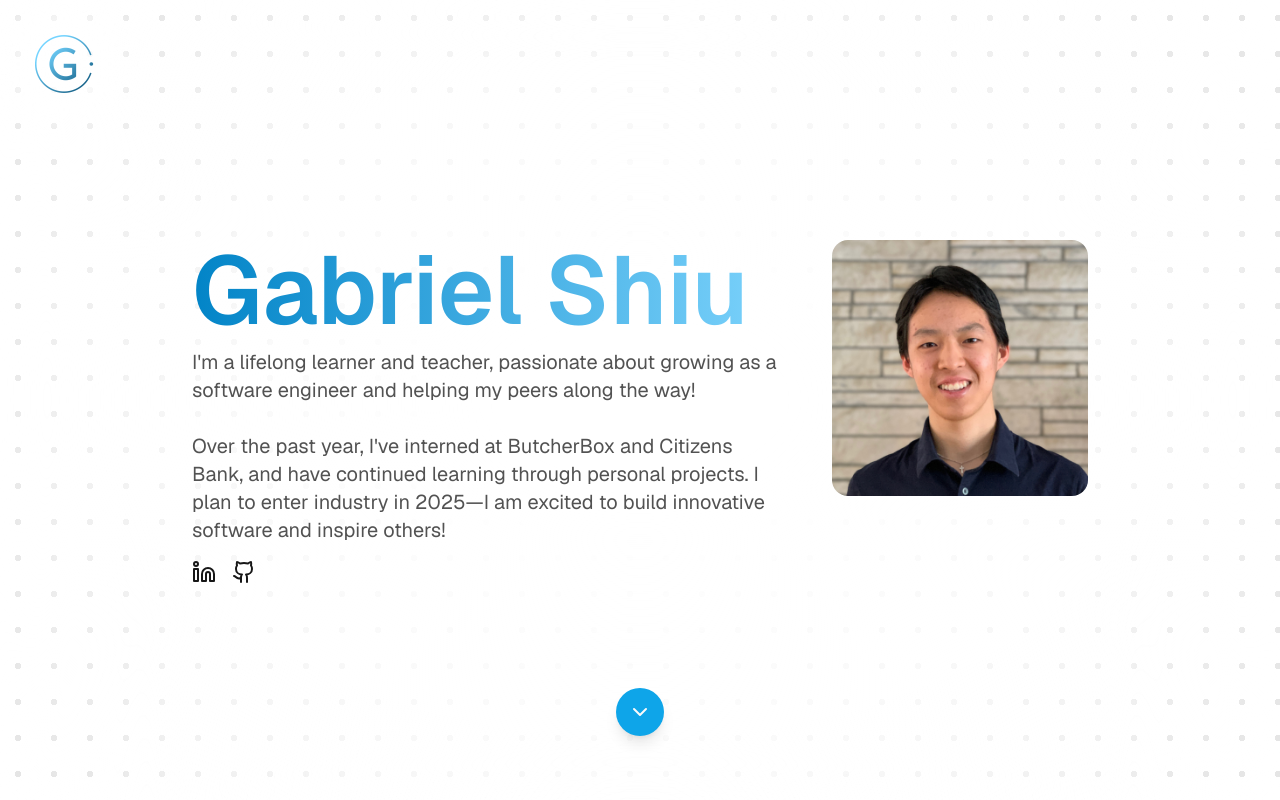
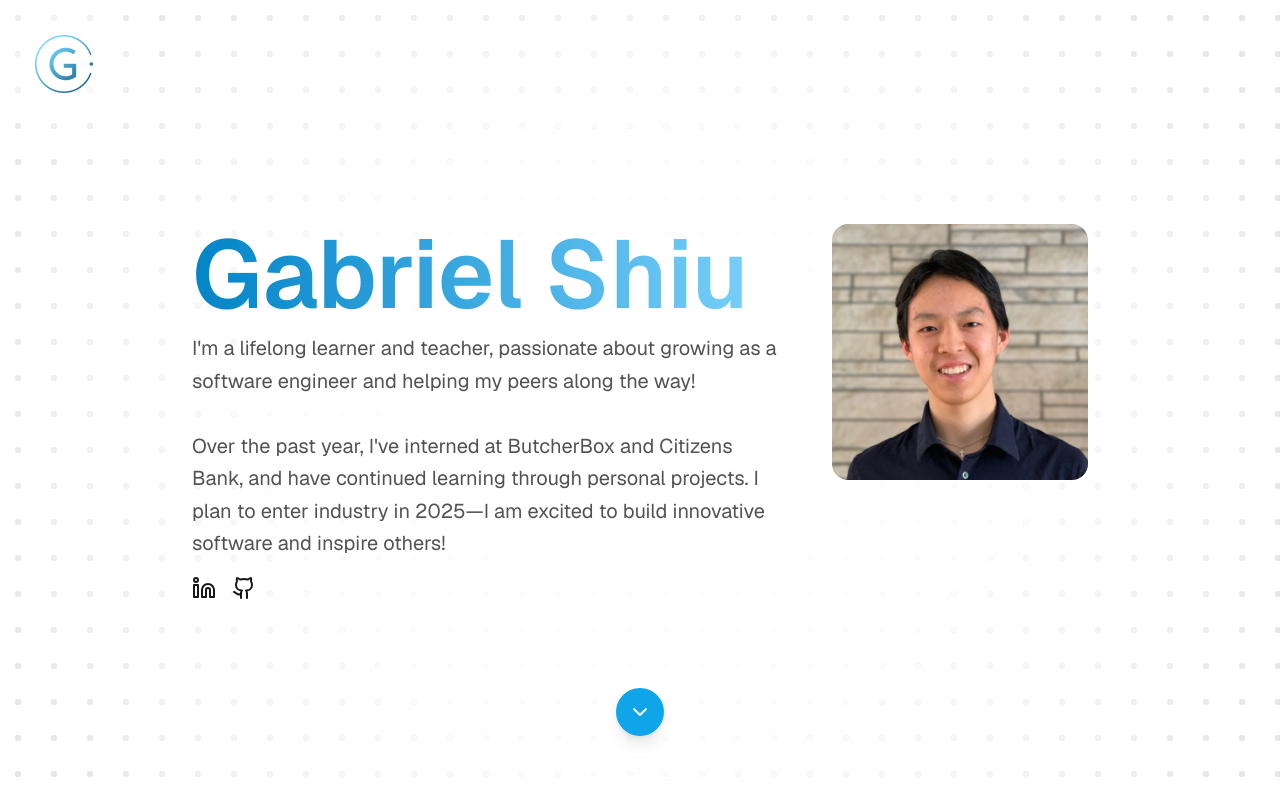
Before and after one commit to s-leirbag/portfolio, a Next.js app: page / in a window 1280 px wide. Shown: the top 800 px of the page. Built offline with nearby package versions, Linux system fonts and the light colour scheme.

Commit message:
adding line spacing to bio

```diff
--- a/app/page.tsx
+++ b/app/page.tsx
@@ -23,7 +23,7 @@
             <h1 className="text-5xl md:text-7xl lg:text-8xl py-0.5 font-semibold bg-gradient-to-r from-sky-600 to-sky-300 dark:to-sky-200 bg-clip-text text-transparent">
               Gabriel Shiu
             </h1>
-            <p className="text-neutral-600 dark:text-neutral-300">
+            <p className="leading-relaxed text-neutral-600 dark:text-neutral-300">
               I&apos;m a lifelong learner and teacher, passionate about growing
               as a software engineer and helping my peers along the way!
               <br />
```
Also changed, not shown: 1 other file (tests, documents, lock files or other folders).
